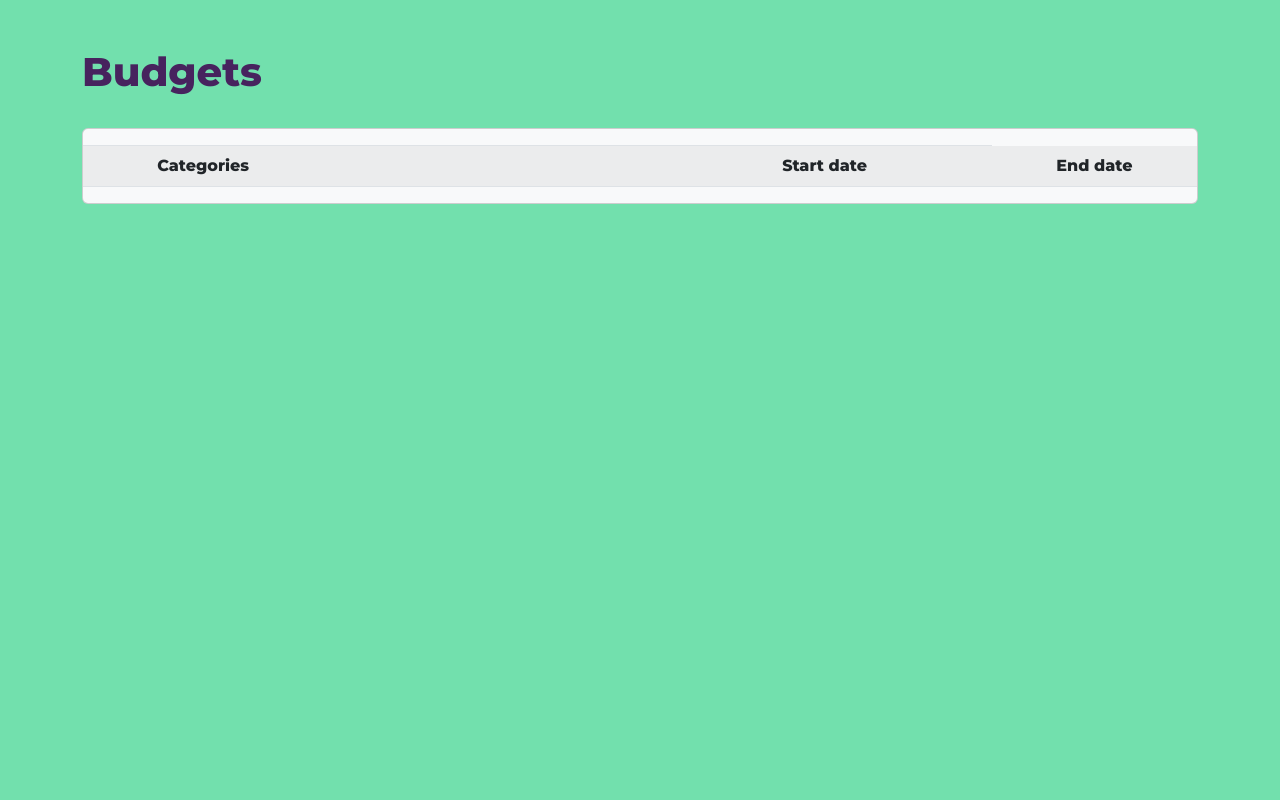
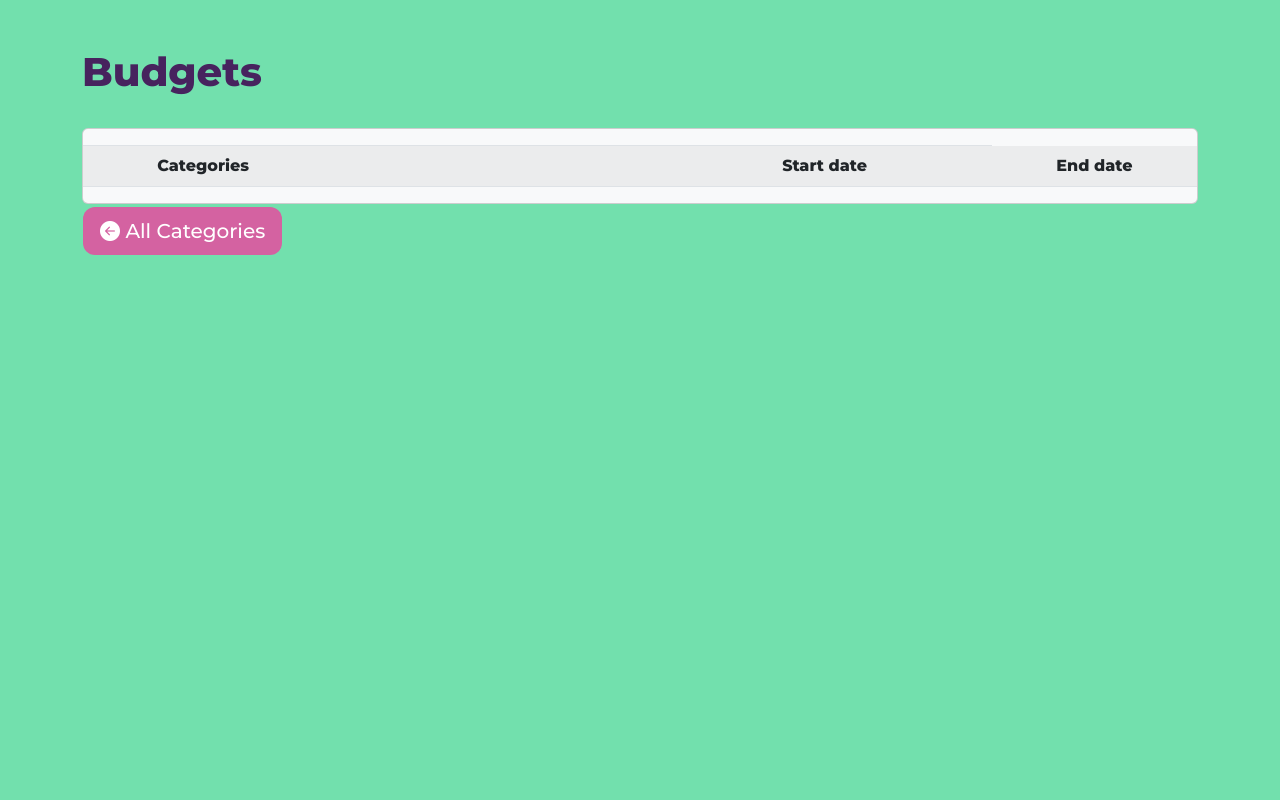
Before and after one commit to yc-7/AYMSKYT, a Django app: template minted/templates/budget_list.html in a window 1280 px wide. Shown: the part 86-886 px from the top of the page. Run offline with Django 4.2, Linux system fonts and the light colour scheme; the template is opened without the code that fills it, so the values that code supplies are empty; some libraries are stand-ins or nearby versions.

Commit message:
Add a return button in  budget_list.html

```diff
--- a/minted/templates/budget_list.html
+++ b/minted/templates/budget_list.html
@@ -39,4 +39,5 @@
   </div>
   </table>
 </div>
+<a href = "{% url 'category_list' %}" class = "btn btn-lg custom-button" role = "button"> <i class = "bi bi-arrow-left-circle-fill"></i> All Categories </a>
 {% endblock %}
```
